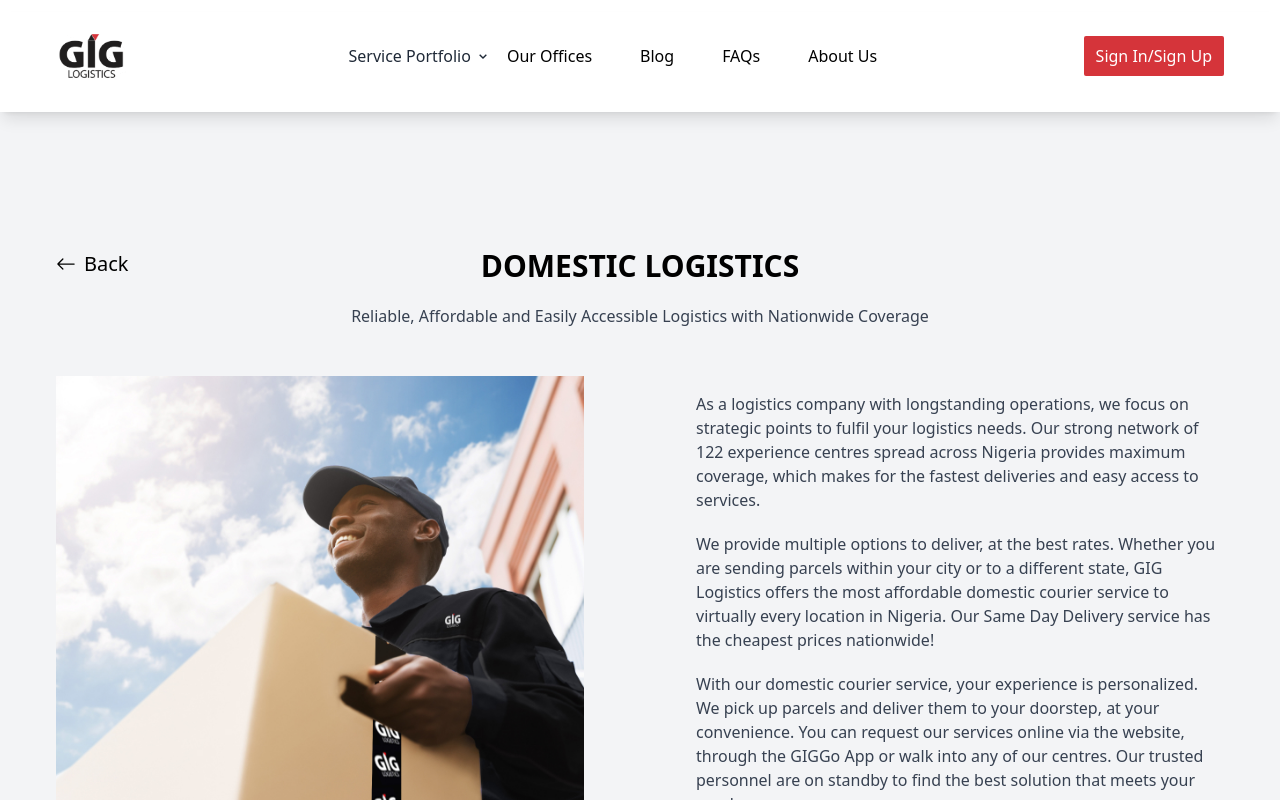
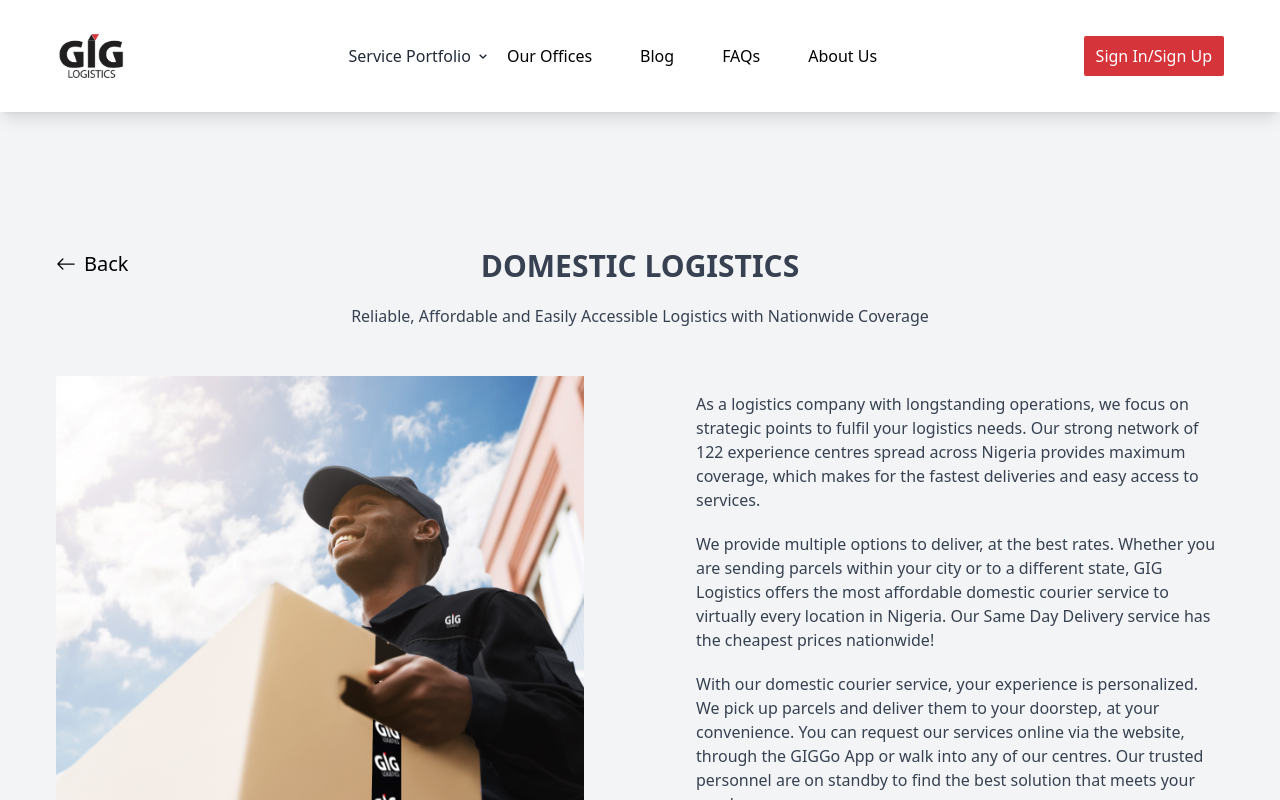
Before and after one commit to vicktor349/GigLogistics, a Next.js app: page /domesticlogistics in a window 1280 px wide. Shown: the top 800 px of the page. Built offline with nearby package versions, Linux system fonts and the light colour scheme.

Commit message:
Changed color of the page title

```diff
--- a/pages/corporatelogistics.js
+++ b/pages/corporatelogistics.js
@@ -29,7 +29,7 @@
                             <BsArrowLeft className='mr-2' /> Back
                         </div>
                         <div className='mx-auto my-12 sm:mt-24 md:mt-24 text-center'>
-                            <h1 className='text-center mb-5 font-bold text-3xl'>CORPORATE LOGISTICS</h1>
+                            <h1 className='text-center mb-5 font-bold text-3xl text-[#374151]'>CORPORATE LOGISTICS</h1>
                             <p className='text-[#374151] text-center'> Corporate logistics solutions in sync with your business goals </p>
                         </div>
                     </div>
--- a/pages/domesticlogistics.js
+++ b/pages/domesticlogistics.js
@@ -28,7 +28,7 @@
               <BsArrowLeft className='mr-2' /> Back
             </div>
             <div className='mx-auto my-12 sm:mt-24 md:mt-24 text-center'>
-              <h1 className='text-center mb-5 font-bold text-3xl'>DOMESTIC LOGISTICS</h1>
+              <h1 className='text-center mb-5 font-bold text-3xl text-[#374151]'>DOMESTIC LOGISTICS</h1>
               <p className='text-[#374151] text-center'> Reliable, Affordable and Easily Accessible Logistics with Nationwide Coverage </p>
             </div>
           </div>
```
